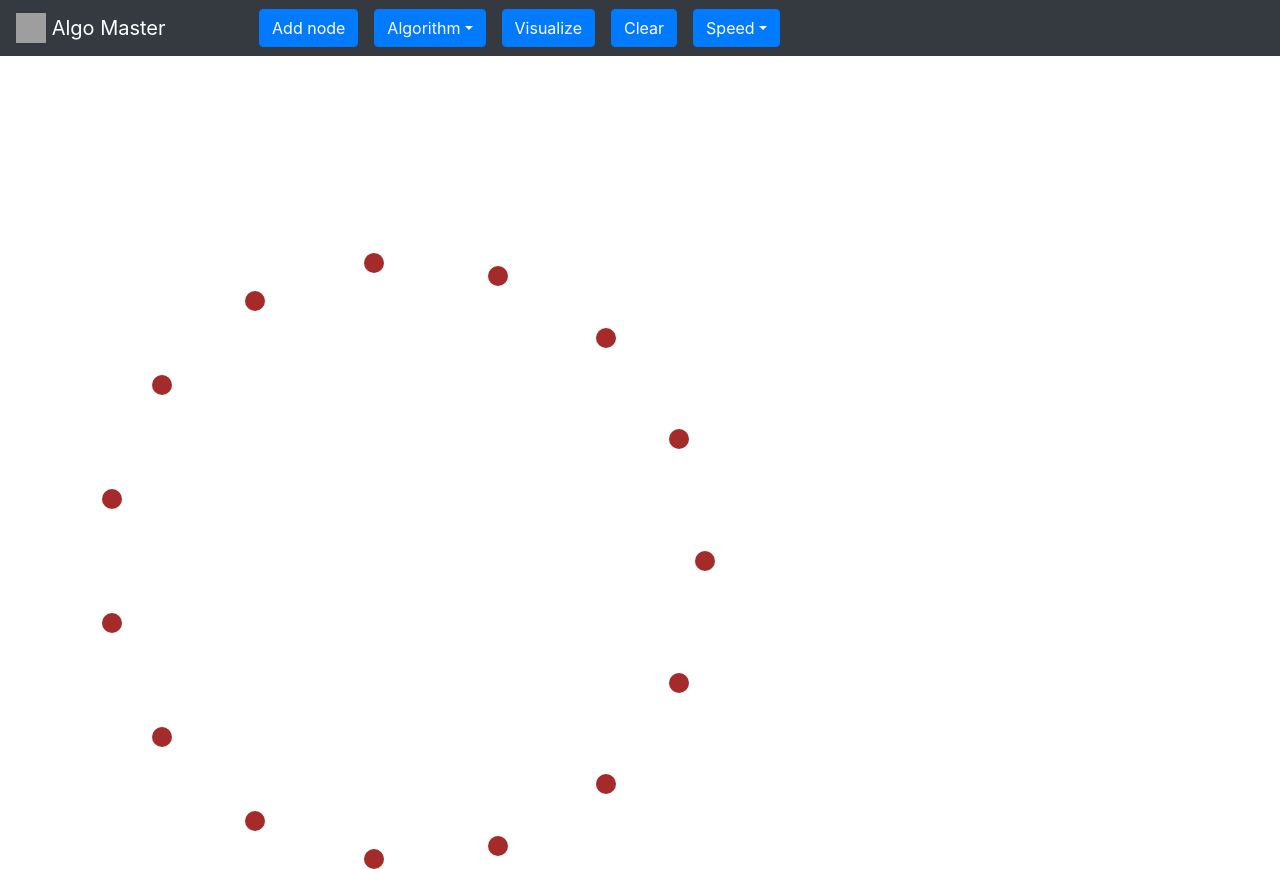
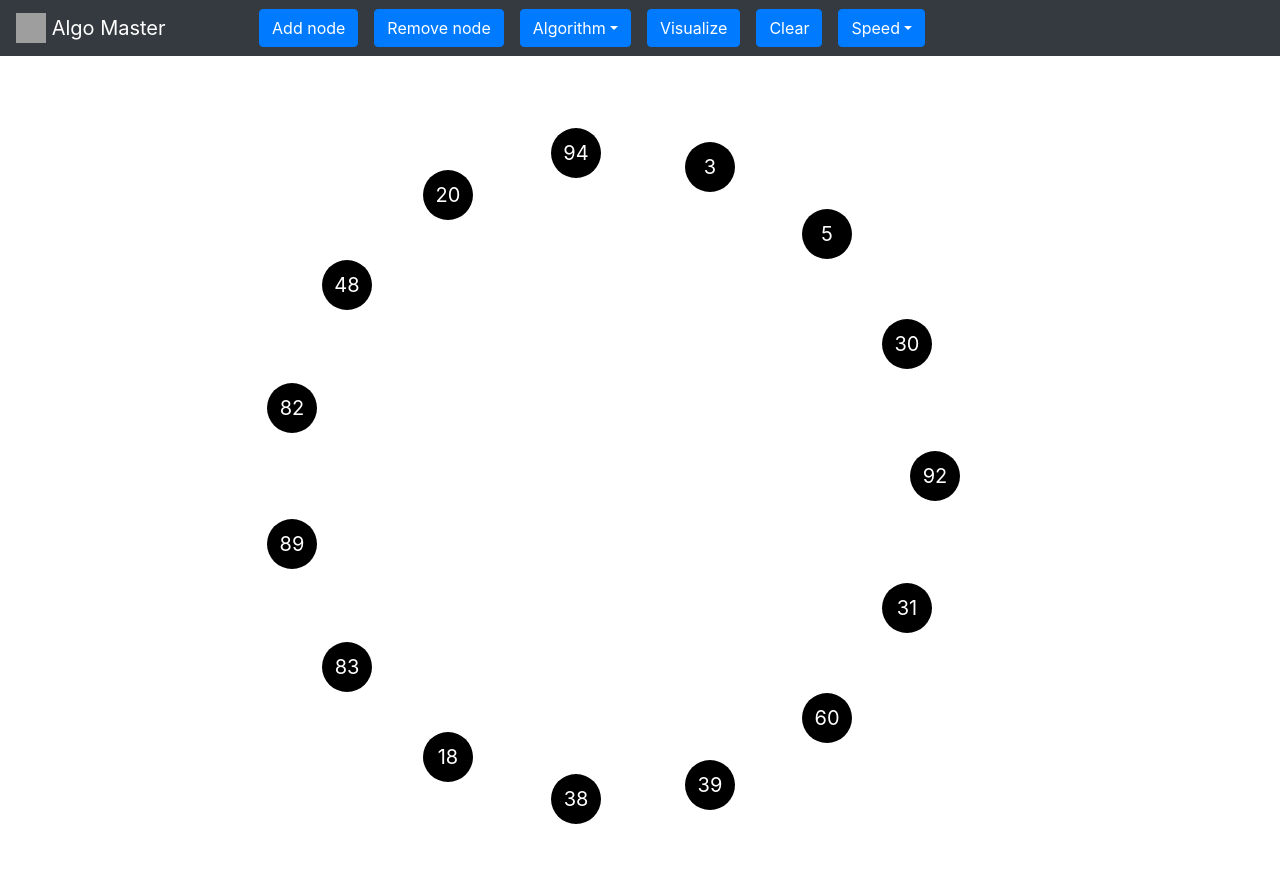
Before and after one commit to srv-twry/distributed-algorithm-visualizer, a React (Create React App) app: page / in a window 1280 px wide. After the commit the page ends 824 px from the top, so only its background shows below. Built offline with nearby package versions, Linux system fonts and the light colour scheme; grey boxes are pictures that could not be loaded.

Commit message:
Correct orientation of the ring

```diff
--- a/src/components/navbar/navbar.js
+++ b/src/components/navbar/navbar.js
@@ -19,6 +19,8 @@ function NavbarInstance() {
                 <ButtonToolbar>
                     <Button variant="primary" href="#">Add node</Button>
                     &emsp;
+                    <Button variant="primary" href="#">Remove node</Button>
+                    &emsp;
                     <DropdownButton id="dropdown-basic-button" title="Algorithm">
                         <Dropdown.Item href="#/action-1">LCR Algorithm</Dropdown.Item>
                     </DropdownButton>
--- a/src/components/node/node.css
+++ b/src/components/node/node.css
@@ -1,7 +1,15 @@
-#node {
-    display:"inline-block";
-    width:20px;
-    height:20px;
-    border-radius: 50%;
-    background-color: brown;
+.circle {
+  display:table-cell;
+  width: 50px;
+  height: 50px;
+  border-radius: 50%;
+  font-size: 20px;
+  color: #fff;
+  vertical-align: middle;
+  text-align: center;
+  background: black;
 }
+
+.leader {
+  background: red;
+}
--- a/src/components/node/node.js
+++ b/src/components/node/node.js
@@ -4,9 +4,14 @@ import "./node.css";
 class Node extends React.Component {
     // Needs: id, uuid, x and y coordinates, isLeader.
     render() {
+        let classes = ["circle"];
+        if (this.props.node.isLeader) {
+            classes.push("leader");
+        }
+
         return (
-            <div id="node">
-
+            <div className={classes.join(" ")}>
+                {this.props.node.uid}
             </div>
         );
     }
--- a/src/components/ring/ring.css
+++ b/src/components/ring/ring.css
@@ -1,4 +1,3 @@
 #container {
-    width: auto;
     position: relative;
 }
--- a/src/components/ring/ring.js
+++ b/src/components/ring/ring.js
@@ -13,21 +13,23 @@ class Ring extends React.Component {
     constructor(props) {
         super(props);
         this.state = {
-            "nodes": this.generateNodes(),
-            "containerWidth": null
+            "nodes": [],
+            "containerWidth": null,
+            "containerHeight": null
         }
     }
 
-    generateNodes() {
+    generateNodes(containerWidth) {
         let createdNodes = [], coordinates = [];
-        coordinates = distributeNodes(300, 800, 1000, 10, this.props.numNodes);
+        const xOffset = Math.max(0, (containerWidth - 800)/ 2 - 50);
+        coordinates = distributeNodes(325, 800, 800, 10, this.props.numNodes);
 
         for (let index = 0; index < this.props.numNodes; index++) {
             let uniqueIdentifier;
 
-            // generate a unique identifier between 1 and 1000.
+            // generate a unique identifier between 1 and 99.
             while (true) {
-                uniqueIdentifier = Math.floor(Math.random() * 1000 + 1);
+                uniqueIdentifier = Math.floor(Math.random() * 99 + 1);
                 let tobreak = true;
 
                 for (let i = 0; i < createdNodes.length; i++) {
@@ -47,7 +49,7 @@ class Ring extends React.Component {
                 "id": index + 1,
                 "uid": uniqueIdentifier,
                 "isLeader": false,
-                "xCordinate": coordinates[index][0],
+                "xCordinate": coordinates[index][0] + xOffset,
                 "yCoordinate": coordinates[index][1]
             }
             createdNodes.push(currentNode);
@@ -60,12 +62,9 @@ class Ring extends React.Component {
     componentDidMount() {
         this.setState({
             containerWidth: this.container.offsetWidth,
+            containerHeight: this.container.offsetHeight,
+            nodes: this.generateNodes(this.container.offsetWidth)
         });
-    }
-
-    generateStyles() {
-        let containerWidth = document.getElementById("container");
-        console.log(containerWidth);
     }
 
     renderContent() {
```
